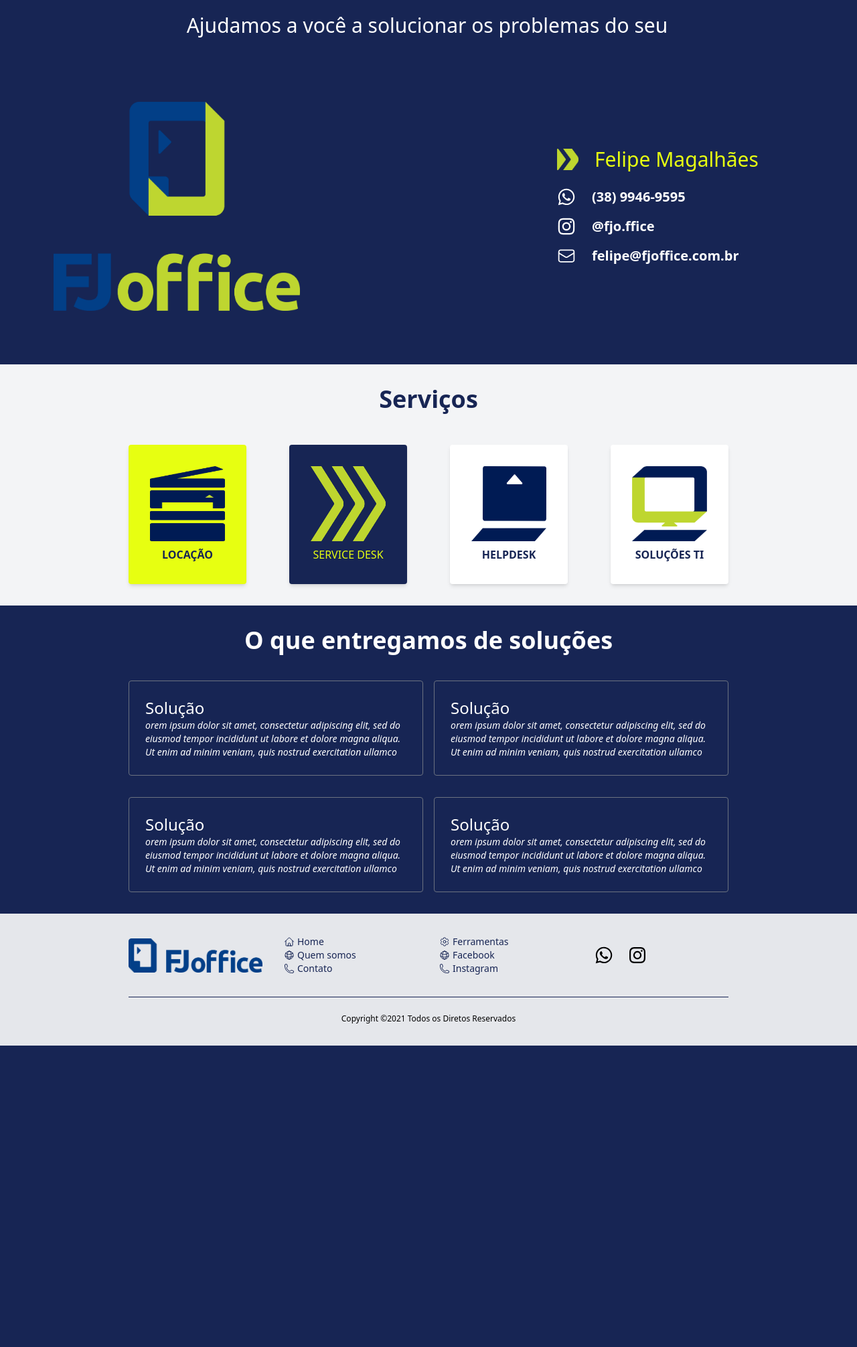
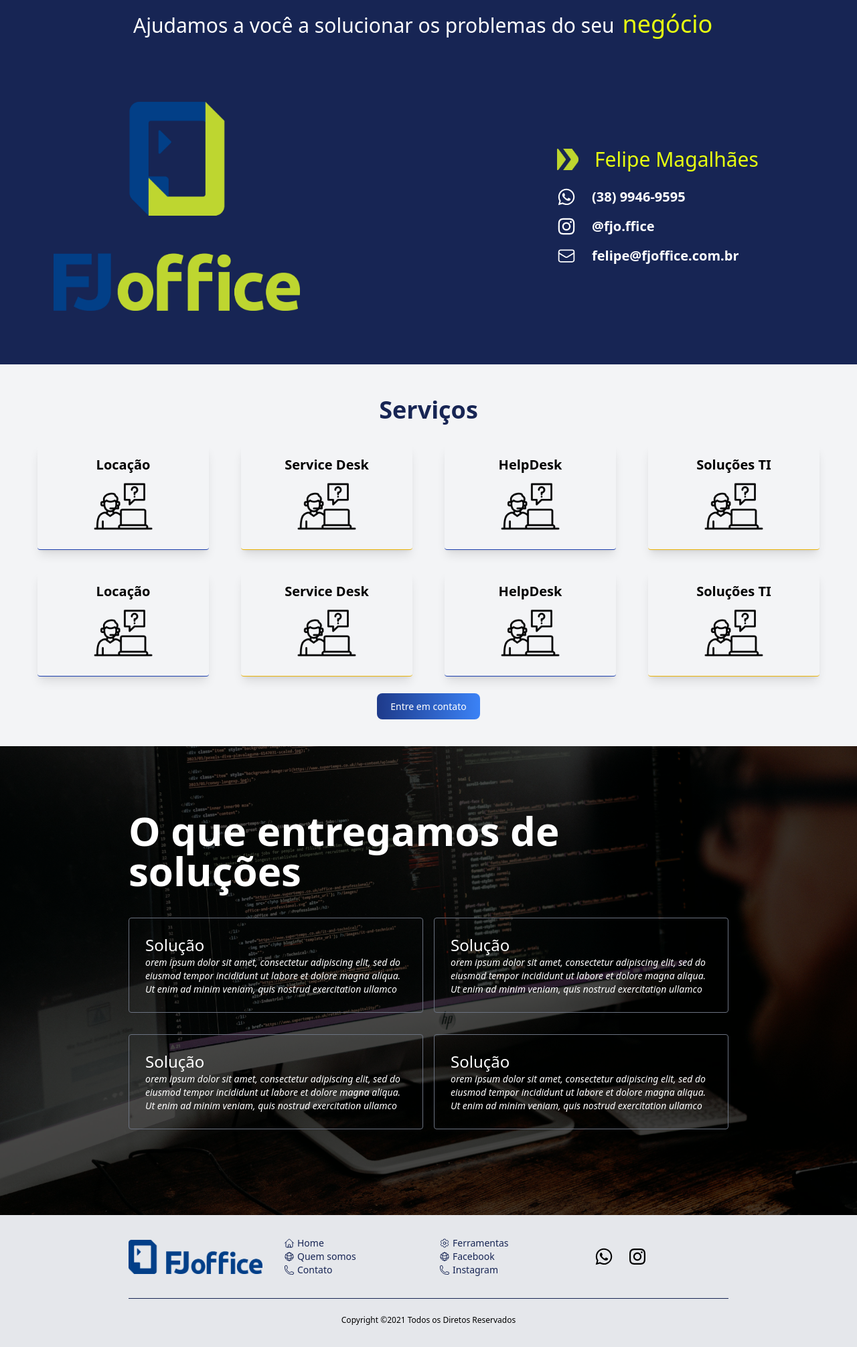
Before and after one commit to rafPH1998/site-wd, a PHP site: page / in a window 1280 px wide. Shown: the part 104-2115 px from the top of the page at 67% size. Before the commit the page ends 1665 px from the top, so only its background shows below. Run offline with PHP 8.4, Linux system fonts and the light colour scheme; some libraries are stand-ins or nearby versions.

Commit message:
update estilizacao site

```diff
--- a/assets/css/style.css
+++ b/assets/css/style.css
@@ -9,3 +9,42 @@
         opacity: 0;
     }
 }
+
+.content {
+    position: relative;
+    background-image: url('/assets/images/ti.jpg');
+    background-size: cover;
+    background-position: center;
+}
+
+.content::before {
+    content: '';
+    position: absolute;
+    top: 0;
+    right: 0;
+    bottom: 0;
+    left: 0;
+    background-color: rgba(0, 0, 0, 0.7);
+    z-index: 1;
+}
+
+.content > * {
+    position: relative;
+    z-index: 2;
+}
+
+.button-gradient {
+    background: linear-gradient(90deg, #1e3a8a, #3b82f6); /* Gradiente de azul escuro para azul claro */
+    color: white; /* Cor do texto */
+    transition: background 0.3s ease; /* Transição suave ao focar */
+}
+
+.button-gradient:hover {
+    background: linear-gradient(90deg, #3b82f6, #1e3a8a); /* Inversão do gradiente ao passar o mouse */
+}
+
+.button-gradient:focus {
+    background: linear-gradient(90deg, #1e3a8a, #3b82f6); /* Mantém o gradiente original ao focar */
+    outline: none; /* Remove a borda de foco padrão */
+    box-shadow: 0 0 0 4px rgba(59, 130, 246, 0.5); /* Adiciona o anel de foco */
+}
--- a/contato.php
+++ b/contato.php
@@ -10,7 +10,7 @@
 </head>
 <body>
     <?php require 'header.php' ?>
-        <div class="w-full p-8 flex flex-col bg-gray-150">
+        <div class="w-full p-16 flex flex-col bg-gray-150">
             <h1 class="text-4xl text-blue-950 font-bold flex justify-center items-center">Entrar em contato</h1>
             <div class="flex justify-center mt-10">
                 <div class="bg-white border rounded p-4 shadow-md">
--- a/header.php
+++ b/header.php
@@ -1,7 +1,9 @@
 <header class="bg-blue-900 w-full p-8 animate__animated animate__fadeIn">
     <div class="flex justify-between items-center">
-        <div class="w-40">
-            <img src="assets/images/logotipo_horizontal_mono_verde.png" alt="">
+        <div class="w-40 cursor-pointer">
+            <a href="index.php">
+                <img src="assets/images/logotipo_horizontal_mono_verde.png" alt="">
+            </a>
         </div>
         <ul class="text-white flex items-center space-x-6 cursor-pointer">
             <li class="hover:border-b border-white">
--- a/index.php
+++ b/index.php
@@ -6,13 +6,14 @@
     <title>Document</title>
     <script src="https://cdn.tailwindcss.com"></script>
     <script src="assets/js/script.js"></script>
+    <link rel="stylesheet" href="assets/css/style.css">
     <link rel="stylesheet" href="https://cdnjs.cloudflare.com/ajax/libs/animate.css/4.1.1/animate.min.css"/>
 </head>
 <body>
     <?php require 'header.php' ?>
-    <main class="bg-blue-950  animate__animated animate__fadeIn">
+    <main class="bg-blue-950 animate__animated animate__fadeIn">
         <div class="flex justify-center items-center p-4">
-            <h1 class="text-3xl text-white" id="typewriter-text">
+            <h1 class="text-3xl text-white animate__animated animate__backInLeft">
                 Ajudamos a você a solucionar os problemas do seu <span class="text-4xl ml-1 text-[#e7ff11]">negócio</span><span id="cursor">|</span>
             </h1>
         </div>
@@ -64,37 +65,56 @@
             </div>
         </div>
     </main>
-    <div class="bg-gray-100 w-full p-8 flex flex-col justify-center items-center">
+    <div class="bg-gray-100 w-full p-12 flex flex-col justify-center items-center animate__animated animate__heartBeat">
         <h1 class="text-blue-950 text-4xl font-bold">Serviços</h1>
-        <div class="flex flex-wrap space-x-16 uppercase mt-12">
-            <div class="flex flex-col bg-[#e7ff11] p-8 rounded shadow-md">
-                <img src="assets/images/locacao.png" alt="locacao" class="w-28 h-28">
-                <p class="flex justify-center text-blue-950 font-bold mt-2">Locação</p>
+        <div class="flex items-center space-x-12 mt-8">
+            <div class="shadow-lg rounded flex flex-col justify-center items-center p-4 w-64 border-b border-blue-800">
+                <img src="" alt="">
+                <span class="font-bold text-xl">Locação</span>
+                <img src="assets/images/help.png" alt="" class="w-24 h-24">
             </div>
-            <div class="flex flex-col bg-blue-950 p-8 rounded shadow-md">
-                <img src="assets/images/seta_extra.png" alt="Assistência" class="w-28 h-28">
-                <p class="flex justify-center text-[#e7ff11] mt-2">Service Desk</p>
+            <div class="shadow-lg rounded flex flex-col justify-center items-center p-4 w-64 border-b border-yellow-500">
+                <img src="" alt="">
+                <span class="font-bold text-xl">Service Desk</span>
+                <img src="assets/images/help.png" alt="" class="w-24 h-24">
             </div>
-            <div class="flex flex-col bg-white p-8 rounded shadow-md">
-                <img src="assets/images/loja.png" alt="loja" class="w-28 h-28">
-                <p class="flex justify-center text-blue-950 font-bold mt-2">HelpDesk</p>
+            <div class="shadow-lg rounded flex flex-col justify-center items-center p-4 w-64 border-b border-blue-800">
+                <span class="font-bold text-xl">HelpDesk</span>
+                <img src="assets/images/help.png" alt="" class="w-24 h-24">
             </div>
-         <!--    <div class="flex flex-col bg-blue-950 p-8 rounded shadow-md">
-                <img src="assets/images/impressora.png" alt="Locação" class="w-28 h-28">
-                <p class="flex justify-center text-[#e7ff11] mt-2">Locação</p>
-            </div> -->
-            <div class="flex flex-col bg-white p-8 rounded shadow-md">
-                <img src="assets/images/mesa_.png" alt="Locação" class="w-28 h-28">
-                <p class="flex justify-center text-blue-950 font-bold mt-2">Soluções TI</p>
+            <div class="shadow-lg rounded flex flex-col justify-center items-center p-4 w-64 border-b border-yellow-500">
+                <img src="" alt="">
+                <span class="font-bold text-xl">Soluções TI</span>
+                <img src="assets/images/help.png" alt="" class="w-24 h-24">
             </div>
-          <!--   <div class="flex flex-col bg-blue-950 p-8 rounded shadow-md">
-                <img src="assets/images/seta_preferencial.png" alt="Locação" class="w-28 h-28">
-                <p class="flex justify-center text-[#e7ff11] mt-2">Loja</p>
-            </div> -->
+        </div>
+        <div class="flex items-center space-x-12 mt-8">
+            <div class="shadow-lg rounded flex flex-col justify-center items-center p-4 w-64 border-b border-blue-800">
+                <img src="" alt="">
+                <span class="font-bold text-xl">Locação</span>
+                <img src="assets/images/help.png" alt="" class="w-24 h-24">
+            </div>
+            <div class="shadow-lg rounded flex flex-col justify-center items-center p-4 w-64 border-b border-yellow-500">
+                <img src="" alt="">
+                <span class="font-bold text-xl">Service Desk</span>
+                <img src="assets/images/help.png" alt="" class="w-24 h-24">
+            </div>
+            <div class="shadow-lg rounded flex flex-col justify-center items-center p-4 w-64 border-b border-blue-800">
+                <span class="font-bold text-xl">HelpDesk</span>
+                <img src="assets/images/help.png" alt="" class="w-24 h-24">
+            </div>
+            <div class="shadow-lg rounded flex flex-col justify-center items-center p-4 w-64 border-b border-yellow-500">
+                <img src="" alt="">
+                <span class="font-bold text-xl">Soluções TI</span>
+                <img src="assets/images/help.png" alt="" class="w-24 h-24">
+            </div>
+        </div>
+        <div class="mt-8">
+            <a href="contato.php" class="button-gradient text-white focus:ring-4 focus:outline-none focus:ring-blue-300 font-medium rounded-lg text-sm w-full sm:w-auto px-5 py-2.5 text-center">Entre em contato</a>
         </div>
     </div>
-    <div class="bg-blue-950 px-48 py-8 flex flex-col justify-center items-center">
-        <h1 class="text-white text-4xl font-bold">O que entregamos de soluções</h1>
+    <div class="content px-48 py-12 flex flex-col" style="height: 700px;">
+        <h1 class="text-white text-6xl font-bold mt-12">O que entregamos de soluções</h1>
         <div class="w-full flex space-x-4 mt-10">
             <div class="border rounded border-gray-500 p-6 flex-1 text-white flex flex-col">
                 <span class="text-2xl">Solução</span>
```
Also changed, not shown: assets/images/content.jpg (added), assets/images/customer-service.png (added), assets/images/help.png (added), assets/images/ti.jpg (added).
